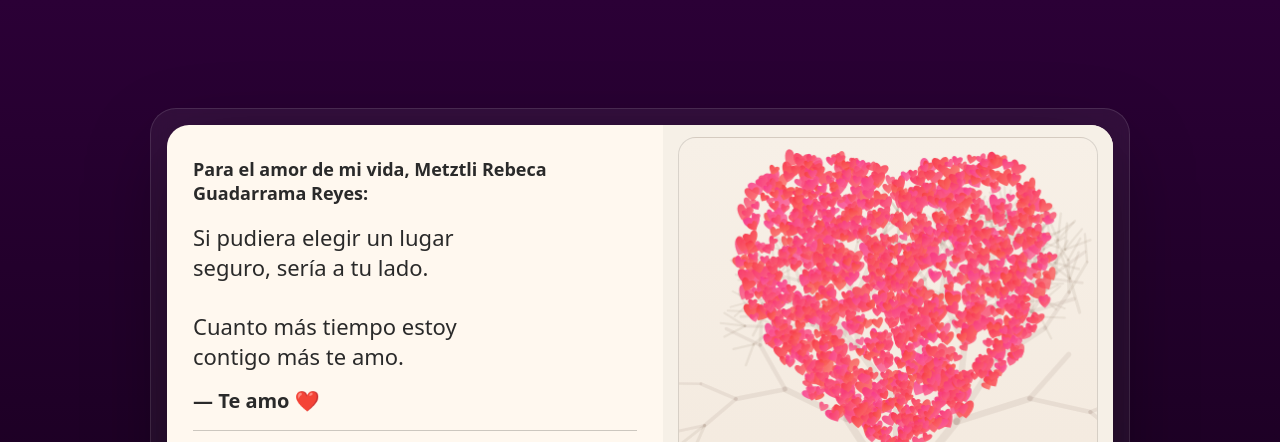
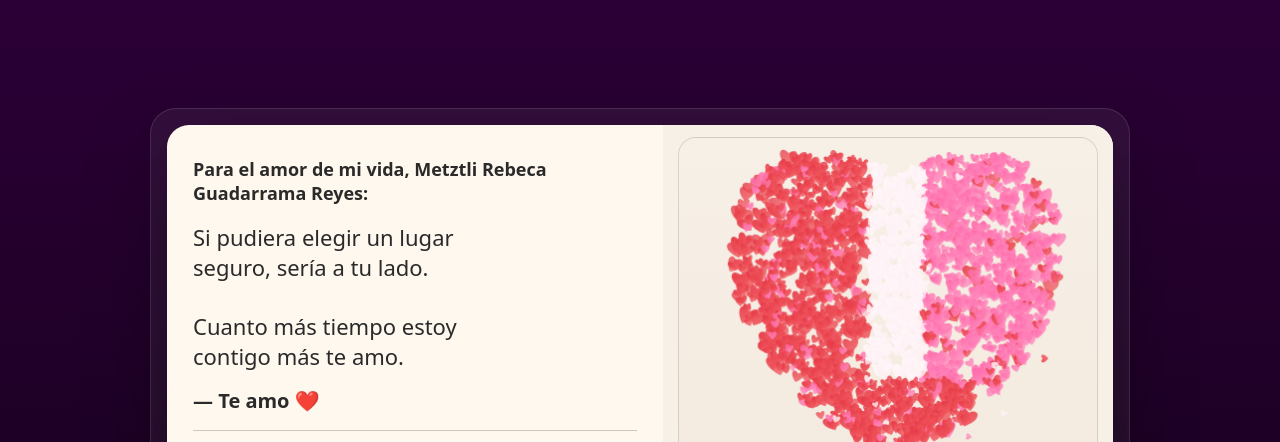
Before and after one commit to angelvelg280300-maker/san-valentin, a plain HTML site: page index.html in a window 1280 px wide. Shown: the top 442 px of the page. Drawn offline with Linux system fonts and the light colour scheme.

Commit message:
Refactor animation configuration and improve clarity

```diff
--- a/index.html
+++ b/index.html
@@ -30,6 +30,7 @@
     .timerLabel{ font-size:18px; color:var(--muted); margin:0 0 6px; }
     .timer{ font-size:34px; font-weight:800; letter-spacing:.3px; }
     .timer small{ font-size:16px; font-weight:650; color:var(--muted); margin-right:6px; }
+
     .right{ background:var(--bg); display:grid; place-items:center; padding:12px; }
     canvas{
       width:100%; max-width:420px; height:100%; max-height:520px; aspect-ratio:4/5;
@@ -88,22 +89,23 @@ const CONFIG = {
   // 11/08/2024 (dd/mm/yyyy) = 11 de agosto 2024
   inicio: { y: 2024, m: 8, d: 11, hh: 0, mm: 0, ss: 0 },
 
-  // Animación
-  growMs: 2000,          // ramas (rápido)
-  canopyStartMs: 1200,   // corazones empiezan pronto
-  canopyFillMs: 2200,    // se completa la copa
+  // Animaciones
+  trunkGrowMs: 900,       // aparece el tronco
+  canopyStartMs: 450,     // empiezan a salir corazones
+  canopyFillMs: 2000,     // se completa la copa
 
-  // Copa (más densa, menos huecos)
-  fillHearts: 1250,      // relleno (muchos)
-  outlineHearts: 260,    // contorno (borde más fino)
-  heartSizeMin: 16,      // px
-  heartSizeMax: 34,      // px
-  outlineSizeMin: 14,    // px
-  outlineSizeMax: 24,    // px
+  // Copa (más relleno = menos huecos)
+  fillHearts: 1700,
+  outlineHearts: 380,
+  heartSizeMin: 14,       // corazones pequeños tapan huecos
+  heartSizeMax: 34,
+  outlineSizeMin: 14,
+  outlineSizeMax: 22,
 
-  // Ramas (de fondo)
-  branchAlphaBefore: 0.55,
-  branchAlphaAfter: 0.08,    // MUY tenue
+  // Hojas cayendo
+  fallingCount: 55,
+  fallingMin: 10,
+  fallingMax: 18,
 };
 
 /* =========================
@@ -120,6 +122,7 @@ const startDate = new Date(
   CONFIG.inicio.y, CONFIG.inicio.m - 1, CONFIG.inicio.d,
   CONFIG.inicio.hh, CONFIG.inicio.mm, CONFIG.inicio.ss
 );
+
 const elDays = document.getElementById("days");
 const elHours = document.getElementById("hours");
 const elMins = document.getElementById("mins");
@@ -144,7 +147,7 @@ tickTimer();
 setInterval(tickTimer, 1000);
 
 /* =========================
-   Canvas
+   Canvas setup
    ========================= */
 const canvas = document.getElementById("c");
 const ctx = canvas.getContext("2d");
@@ -187,9 +190,7 @@ function mulberry32(a){
 const rand = mulberry32(xfnv1a(`${CONFIG.nombrePareja}|${CONFIG.inicio.y}-${CONFIG.inicio.m}-${CONFIG.inicio.d}`));
 
 /* =========================
-   Máscara corazón (para:
-   1) poner corazones
-   2) RECORTAR ramas de afuera)
+   Máscara corazón
    ========================= */
 function heartMask(u, v){
   // (x^2 + y^2 - 1)^3 - x^2 y^3 <= 0
@@ -199,152 +200,132 @@ function heartMask(u, v){
 }
 
 /* =========================
-   Geometría global (se calcula en buildAll)
+   Copa (corazón) + tonos
    ========================= */
-let CAN = { cx:0, cy:0, R:1 }; // centro y radio de copa
-
-function insideCanopy(x, y, inflate=1.10){
-  // Convertimos a coords normalizadas del corazón
-  const u = (x - CAN.cx) / (CAN.R * inflate);
-  const v = (y - CAN.cy) / (CAN.R * inflate);
-  return heartMask(u, -v); // invertimos v para orientar bien
-}
-
-/* =========================
-   Árbol (ramas) - pero luego recortamos
-   ========================= */
-const segments = [];
-
-function addBranch(x1,y1, angle, length, thickness, depth, maxDepth){
-  const x2 = x1 + Math.cos(angle) * length;
-  const y2 = y1 + Math.sin(angle) * length;
-
-  segments.push({x1,y1,x2,y2, thickness, rs:0, re:0});
-
-  if (depth >= maxDepth || length < 18) return;
-
-  const branches = (rand() < 0.25) ? 3 : 2;
-  for (let i=0;i<branches;i++){
-    const spread = (branches===3) ? (i-1) : (i===0 ? -1 : 1);
-
-    // Menos apertura para que no se vayan hacia los lados
-    const a2 = angle + spread*(0.45 + rand()*0.18) + (rand()*0.22 - 0.11);
-    const l2 = length * (0.72 + rand()*0.10);
-    const th2 = thickness * (0.72 + rand()*0.10);
-
-    addBranch(x2, y2, a2, l2, th2, depth+1, maxDepth);
-  }
-}
-
-function buildBranches(){
-  segments.length = 0;
-  const W = canvas.getBoundingClientRect().width;
-  const H = canvas.getBoundingClientRect().height;
-
-  const rootX = W * 0.52;
-  const rootY = H * 0.92;
-
-  // tronco + ramaje
-  addBranch(rootX, rootY, -Math.PI/2, H*0.23, 14, 0, 6);
-
-  // tiempos de crecimiento
-  const total = segments.length;
-  for (let i=0;i<total;i++){
-    const start = (i / total) * CONFIG.growMs;
-    segments[i].rs = start;
-    segments[i].re = start + (340 + rand()*220);
-  }
-}
-
-/* =========================
-   Corazones (relleno + contorno)
-   ========================= */
-const canopy = []; // {x,y,size,rot,hue,alpha,appear}
+let CAN = { cx:0, cy:0, R:1 };
+const canopy = []; // {x,y,size,rot,alpha,appear, tone}
 
 function heartCurve(t){
-  // Curva clásica de corazón (x,y)
-  // x = 16 sin^3 t
-  // y = 13 cos t - 5 cos 2t - 2 cos 3t - cos 4t
-  const s = Math.sin(t);
-  const c = Math.cos(t);
-  const x = 16 * s*s*s;
+  // Curva clásica
+  const s = Math.sin(t), c = Math.cos(t);
+  const x = 16*s*s*s;
   const y = 13*c - 5*Math.cos(2*t) - 2*Math.cos(3*t) - Math.cos(4*t);
   return {x, y};
 }
 
+// tonos: rojo / rosa / blanco, "acomodados"
+function pickTone(u, v){
+  // u,v en [-1.2,1.2]
+  // Zonas (para que se vean acomodados, no random total)
+  // - Lado izquierdo y parte baja: más rojo
+  // - Lado derecho: más rosa
+  // - Centro/alto: toques blancos
+  let tone;
+  if (u < -0.20 || v > 0.35) tone = 0;         // rojo
+  else if (u > 0.20) tone = 1;                 // rosa
+  else tone = 2;                                // blanco
+
+  // un poco de "mezcla" para que se vea natural
+  const r = rand();
+  if (tone === 0 && r < 0.10) tone = 1;
+  else if (tone === 1 && r < 0.10) tone = 0;
+  else if (tone !== 2 && r < 0.07) tone = 2;
+
+  return tone; // 0 rojo, 1 rosa, 2 blanco
+}
+
 function buildCanopy(){
   canopy.length = 0;
+
   const W = canvas.getBoundingClientRect().width;
   const H = canvas.getBoundingClientRect().height;
 
-  // Centro de copa (ajustado para quedar bonito)
   CAN.cx = W * 0.52;
-  CAN.cy = H * 0.36;
-  CAN.R  = Math.min(W, H) * 0.34;
+  CAN.cy = H * 0.37;
+  CAN.R  = Math.min(W, H) * 0.35;
 
   const start = CONFIG.canopyStartMs;
 
-  // 1) CONTORNO: para borde fino y definido
-  // Normalizamos la curva (porque sus valores son grandes)
-  // En práctica: dividimos por ~18 para quedar en [-1.2,1.2] aprox
+  // Contorno (borde más fino)
   for (let i=0;i<CONFIG.outlineHearts;i++){
     const t = (i / CONFIG.outlineHearts) * Math.PI * 2;
     const p = heartCurve(t);
 
-    // Normalización + ligero jitter para que se vea orgánico
-    const u = (p.x / 18) + (rand()*0.06 - 0.03);
-    const v = (p.y / 18) + (rand()*0.06 - 0.03);
+    const u = (p.x / 18) + (rand()*0.05 - 0.025);
+    const v = (p.y / 18) + (rand()*0.05 - 0.025);
 
     const x = CAN.cx + u * CAN.R;
-    const y = CAN.cy - v * CAN.R; // invertimos para orientación
+    const y = CAN.cy - v * CAN.R;
 
-    const size = CONFIG.outlineSizeMin + rand()*(CONFIG.outlineSizeMax - CONFIG.outlineSizeMin);
+    const tone = pickTone(u, -v);
+
     canopy.push({
       x, y,
-      size,
+      size: CONFIG.outlineSizeMin + rand()*(CONFIG.outlineSizeMax - CONFIG.outlineSizeMin),
       rot: (rand()*0.9 - 0.45),
-      hue: Math.floor(rand()*18) - 9,
-      alpha: 0.92,
-      appear: start + rand()*CONFIG.canopyFillMs
+      alpha: 0.95,
+      appear: start + rand()*CONFIG.canopyFillMs,
+      tone
     });
   }
 
-  // 2) RELLENO: muchos corazones dentro de la máscara (para quitar huecos)
+  // Relleno (muchos)
   for (let i=0;i<CONFIG.fillHearts;i++){
     let u=0, v=0, tries=0;
     do{
       u = (rand()*2.4 - 1.2);
       v = (rand()*2.4 - 1.2);
       tries++;
-    } while(!heartMask(u, -v) && tries < 60);
+    } while(!heartMask(u, -v) && tries < 80);
 
-    // Un pelín más compactos para que se vea lleno
-    const x = CAN.cx + u * CAN.R * 0.98;
-    const y = CAN.cy + v * CAN.R * 0.98;
+    const x = CAN.cx + u * CAN.R * 0.99;
+    const y = CAN.cy + v * CAN.R * 0.99;
 
-    // Bias: muchos medianos + algunos pequeños para tapar huecos
     const r = rand();
-    const base = CONFIG.heartSizeMin + (CONFIG.heartSizeMax - CONFIG.heartSizeMin) * (r*r);
+    const size = CONFIG.heartSizeMin + (CONFIG.heartSizeMax - CONFIG.heartSizeMin) * (r*r);
+
+    const tone = pickTone(u, v);
 
     canopy.push({
       x, y,
-      size: base,
+      size,
       rot: (rand()*1.2 - 0.6),
-      hue: Math.floor(rand()*26) - 13,
       alpha: 0.78 + rand()*0.22,
-      appear: start + rand()*CONFIG.canopyFillMs
+      appear: start + rand()*CONFIG.canopyFillMs,
+      tone
     });
   }
 
-  // Para que se rellene mejor: dibujamos primero grandes y al final pequeños
+  // Grandes primero, pequeños al final (mejor “relleno”)
   canopy.sort((a,b) => b.size - a.size);
 }
 
 /* =========================
-   Dibujo corazón (tamaño en pixeles)
+   Dibujo de corazón con 3 tonos
    ========================= */
-function drawHeartPx(x, y, wPx, alpha, rot, hueShift){
-  // Path ~ 3.2 unidades de ancho -> convertimos a escala
+function heartFillStyle(tone, x, y, size){
+  // 0 rojo, 1 rosa, 2 blanco
+  // Usamos un degradado suave para estilo “acuarela”
+  const g = ctx.createLinearGradient(x - size, y - size, x + size, y + size);
+
+  if (tone === 0){
+    // rojo
+    g.addColorStop(0, "rgba(216, 25, 45, 0.95)");
+    g.addColorStop(1, "rgba(255, 120, 120, 0.92)");
+  } else if (tone === 1){
+    // rosa
+    g.addColorStop(0, "rgba(255, 74, 150, 0.92)");
+    g.addColorStop(1, "rgba(255, 170, 210, 0.92)");
+  } else {
+    // blanco/crema
+    g.addColorStop(0, "rgba(255, 255, 255, 0.96)");
+    g.addColorStop(1, "rgba(255, 232, 240, 0.94)");
+  }
+  return g;
+}
+
+function drawHeartPx(x, y, wPx, alpha, rot, tone){
+  // Path ~ 3.2 unidades
   const s = wPx / 3.2;
 
   ctx.save();
@@ -353,10 +334,7 @@ function drawHeartPx(x, y, wPx, alpha, rot, hueShift){
   ctx.rotate(rot);
   ctx.scale(s, s);
 
-  const g = ctx.createLinearGradient(-1.2,-1.2, 1.2, 1.2);
-  g.addColorStop(0, `hsl(${345+hueShift}, 92%, 56%)`);
-  g.addColorStop(1, `hsl(${356+hueShift}, 96%, 72%)`);
-  ctx.fillStyle = g;
+  ctx.fillStyle = heartFillStyle(tone, 0, 0, 2.0);
 
   ctx.beginPath();
   ctx.moveTo(0, -0.35);
@@ -369,67 +347,127 @@ function drawHeartPx(x, y, wPx, alpha, rot, hueShift){
 }
 
 /* =========================
-   Build + animación
+   Tronco (solo base)
+   ========================= */
+function drawTrunkBase(t){
+  const W = canvas.getBoundingClientRect().width;
+  const H = canvas.getBoundingClientRect().height;
+
+  const p = clamp(t / CONFIG.trunkGrowMs, 0, 1);
+  const e = easeOutCubic(p);
+
+  const baseX = W * 0.52;
+  const baseY = H * 0.93;
+  const topY  = H * 0.73; // “solo un tramo” como base
+  const y = baseY - (baseY - topY) * e;
+
+  // sombra al piso
+  ctx.save();
+  ctx.globalAlpha = 0.06;
+  ctx.fillStyle = "#000";
+  ctx.beginPath();
+  ctx.ellipse(baseX, baseY + 4, W*0.22, H*0.03, 0, 0, Math.PI*2);
+  ctx.fill();
+  ctx.restore();
+
+  // tronco (trapezoide) con leve degradado
+  const trunkWBottom = W * 0.07;
+  const trunkWTop    = W * 0.045;
+
+  const grad = ctx.createLinearGradient(baseX - trunkWBottom, y, baseX + trunkWBottom, baseY);
+  grad.addColorStop(0, "rgba(92,59,40,0.92)");
+  grad.addColorStop(1, "rgba(140,92,62,0.88)");
+  ctx.fillStyle = grad;
+
+  ctx.beginPath();
+  ctx.moveTo(baseX - trunkWBottom/2, baseY);
+  ctx.lineTo(baseX + trunkWBottom/2, baseY);
+  ctx.lineTo(baseX + trunkWTop/2, y);
+  ctx.lineTo(baseX - trunkWTop/2, y);
+  ctx.closePath();
+  ctx.fill();
+}
+
+/* =========================
+   Hojas cayendo (corazones)
+   ========================= */
+const falling = []; // partículas
+
+function spawnFalling(p){
+  const W = canvas.getBoundingClientRect().width;
+  const H = canvas.getBoundingClientRect().height;
+
+  // spawn dentro de la copa
+  let u=0, v=0, tries=0;
+  do{
+    u = (rand()*2.4 - 1.2);
+    v = (rand()*2.4 - 1.2);
+    tries++;
+  } while(!heartMask(u, -v) && tries < 80);
+
+  const x0 = CAN.cx + u * CAN.R * 0.95;
+  const y0 = CAN.cy + v * CAN.R * 0.95;
+
+  p.x0 = x0;
+  p.y = y0 + (rand()*20 - 10);
+  p.vy = 35 + rand()*65;          // px/s
+  p.amp = 10 + rand()*18;         // balanceo
+  p.freq = 1.2 + rand()*1.6;      // Hz
+  p.phase = rand()*Math.PI*2;
+  p.rot = rand()*Math.PI*2;
+  p.rotSpd = (rand()*1.6 - 0.8);  // rad/s
+  p.size = CONFIG.fallingMin + rand()*(CONFIG.fallingMax - CONFIG.fallingMin);
+  p.tone = Math.floor(rand()*3);  // 0/1/2
+  p.alpha = 0.70 + rand()*0.25;
+
+  // para que algunas caigan “desde fuera”
+  if (rand() < 0.25) p.y = CAN.cy - CAN.R * 0.65 + rand()*30;
+}
+
+function buildFalling(){
+  falling.length = 0;
+  for (let i=0;i<CONFIG.fallingCount;i++){
+    const p = {};
+    spawnFalling(p);
+    // offset inicial para que no caigan todas igual
+    p.y += rand()*220;
+    falling.push(p);
+  }
+}
+
+/* =========================
+   Build all
    ========================= */
 function buildAll(){
   resize();
-  buildBranches();
   buildCanopy();
+  buildFalling();
 }
 buildAll();
 
 window.addEventListener("resize", buildAll);
-window.addEventListener("orientationchange", () => setTimeout(buildAll, 150));
+window.addEventListener("orientationchange", () => setTimeout(buildAll, 120));
 
+/* =========================
+   Animación principal
+   ========================= */
+let last = performance.now();
 const t0 = performance.now();
+
 function loop(now){
   const t = now - t0;
+  const dt = Math.min(0.033, (now - last) / 1000);
+  last = now;
+
   const W = canvas.getBoundingClientRect().width;
   const H = canvas.getBoundingClientRect().height;
 
   ctx.clearRect(0,0,W,H);
 
-  // sombra base
-  ctx.save();
-  ctx.globalAlpha = 0.06;
-  ctx.fillStyle = "#000";
-  ctx.beginPath();
-  ctx.ellipse(W*0.52, H*0.94, W*0.22, H*0.03, 0, 0, Math.PI*2);
-  ctx.fill();
-  ctx.restore();
+  // 1) Tronco base
+  drawTrunkBase(t);
 
-  // RAMAS: recortadas para que NO salgan las laterales (las rojas)
-  const branchAlpha = (t < CONFIG.canopyStartMs) ? CONFIG.branchAlphaBefore : CONFIG.branchAlphaAfter;
-
-  for (const seg of segments){
-    const local = clamp((t - seg.rs) / (seg.re - seg.rs), 0, 1);
-    if (local <= 0) continue;
-
-    const p = easeOutCubic(local);
-    const x = seg.x1 + (seg.x2 - seg.x1) * p;
-    const y = seg.y1 + (seg.y2 - seg.y1) * p;
-
-    // Decide si se dibuja el segmento:
-    // - Si está abajo (tronco) se dibuja
-    // - Si está arriba, SOLO si cae dentro de la copa de corazón
-    const midX = (seg.x1 + x) * 0.5;
-    const midY = (seg.y1 + y) * 0.5;
-
-    const isTrunkZone = (midY > CAN.cy + CAN.R * 0.35);
-    const okInside = insideCanopy(midX, midY, 1.18);
-
-    if (!isTrunkZone && !okInside) continue; // <-- AQUÍ “BORRAMOS” ramas laterales
-
-    ctx.lineCap = "round";
-    ctx.strokeStyle = `rgba(94,59,40,${branchAlpha})`;
-    ctx.lineWidth = Math.max(1.2, seg.thickness) * (t < CONFIG.canopyStartMs ? 1.0 : 0.72);
-    ctx.beginPath();
-    ctx.moveTo(seg.x1, seg.y1);
-    ctx.lineTo(x, y);
-    ctx.stroke();
-  }
-
-  // CORAZONES: copa densa + borde fino (menos huecos)
+  // 2) Copa (corazones)
   for (const c of canopy){
     const lt = clamp((t - c.appear) / 850, 0, 1);
     if (lt <= 0) continue;
@@ -438,7 +476,30 @@ function loop(now){
     const a = c.alpha * clamp(lt*1.25, 0, 1);
     const size = c.size * (0.35 + 0.65*pop);
 
-    drawHeartPx(c.x, c.y, size, a, c.rot, c.hue);
+    drawHeartPx(c.x, c.y, size, a, c.rot, c.tone);
+  }
+
+  // 3) Hojas cayendo (encima)
+  // Empiezan cuando ya hay copa
+  if (t > CONFIG.canopyStartMs + 300){
+    for (const p of falling){
+      // movimiento
+      p.y += p.vy * dt;
+
+      const x = p.x0 + Math.sin((now/1000)*Math.PI*2*p.freq + p.phase) * p.amp;
+      p.rot += p.rotSpd * dt;
+
+      // fade al final
+      let a = p.alpha;
+      if (p.y > H*0.82) a *= clamp(1 - (p.y - H*0.82)/(H*0.25), 0, 1);
+
+      drawHeartPx(x, p.y, p.size, a, p.rot, p.tone);
+
+      // respawn abajo
+      if (p.y > H + 30){
+        spawnFalling(p);
+      }
+    }
   }
 
   requestAnimationFrame(loop);
```
